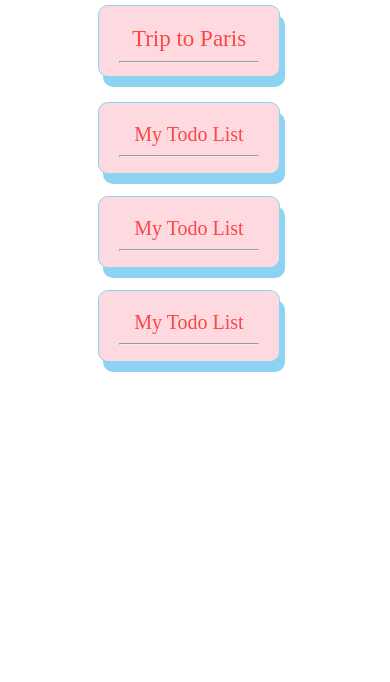
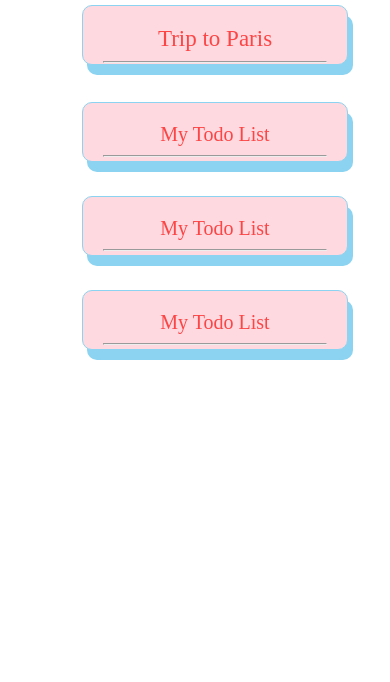
Before and after one commit to srilaxmi1505/todomobile, a plain HTML site: page index.html in a window 390 px wide. Shown: the part 162-844 px from the top of the page. Drawn offline with Linux system fonts and the light colour scheme.

Commit message:
Add files via upload

```diff
--- a/style.css
+++ b/style.css
@@ -211,10 +211,11 @@ a:link,a:hover,a:active,a:visited{
     /*For Mobile */
     .container{
         width: auto;
-        padding-left: 10px;
+        padding-left: 0px;
         border: 1px solid white;
-        width: 300px;
-        padding-left: 10px;
+        min-width: 320px;
+        max-width: 480px;
+        padding-left: 0px;
         padding-top: 10px;
     }
     a:link,a:hover,a:active,a:visited{
@@ -252,14 +253,15 @@ a:link,a:hover,a:active,a:visited{
         text-align: center;
         border: 1px solid rgb(139, 211, 240);
         background-color: rgb(255, 217, 224);
-        box-sizing: content-box;
+        box-sizing: border-box;
+        min-width: 80%;
+        flex-wrap: wrap;
         width: 140px;
-        height: 30px;
+        height: 60px;
         padding: 20px;
         border-radius: 10px;
         font-size: large;
         display: inline-block;
-        margin: 10px;
         box-shadow: 5px 10px rgb(139, 211, 240);
         text-decoration: none;
     }
@@ -281,14 +283,15 @@ a:link,a:hover,a:active,a:visited{
         text-align: center;
         border: 1px solid rgb(139, 211, 240);
         background-color: rgb(255, 217, 224);
-        box-sizing: content-box;
+        box-sizing: border-box;
+        min-width: 80%;
+        flex-wrap: wrap;
         width: 140px;
-        height: 30px;
+        height: 60px;
         padding: 20px;
         border-radius: 10px;
         font-size: large;
         display: inline-block;
-        margin: 10px;
         box-shadow: 5px 10px rgb(139, 211, 240);
         text-decoration: none;
     }
@@ -309,14 +312,15 @@ a:link,a:hover,a:active,a:visited{
         text-align: center;
         border: 1px solid rgb(139, 211, 240);
         background-color: rgb(255, 217, 224);
-        box-sizing: content-box;
+        box-sizing: border-box;
+        min-width: 80%;
+        flex-wrap: wrap;
         width: 140px;
-        height: 30px;
+        height: 60px;
         padding: 20px;
         border-radius: 10px;
         font-size: large;
         display: inline-block;
-        margin: 10px;
         box-shadow: 5px 10px rgb(139, 211, 240);
         text-decoration: none;
     }
@@ -336,14 +340,15 @@ a:link,a:hover,a:active,a:visited{
         text-align: center;
         border: 1px solid rgb(139, 211, 240);
         background-color: rgb(255, 217, 224);
-        box-sizing: content-box;
+        box-sizing: border-box;
+        min-width: 80%;
+        flex-wrap: wrap;
         width: 140px;
-        height: 30px;
+        height: 60px;
         padding: 20px;
         border-radius: 10px;
         font-size: large;
         display: inline-block;
-        margin: 10px;
         box-shadow: 5px 10px rgb(139, 211, 240);
         text-decoration: none;
     }
```
